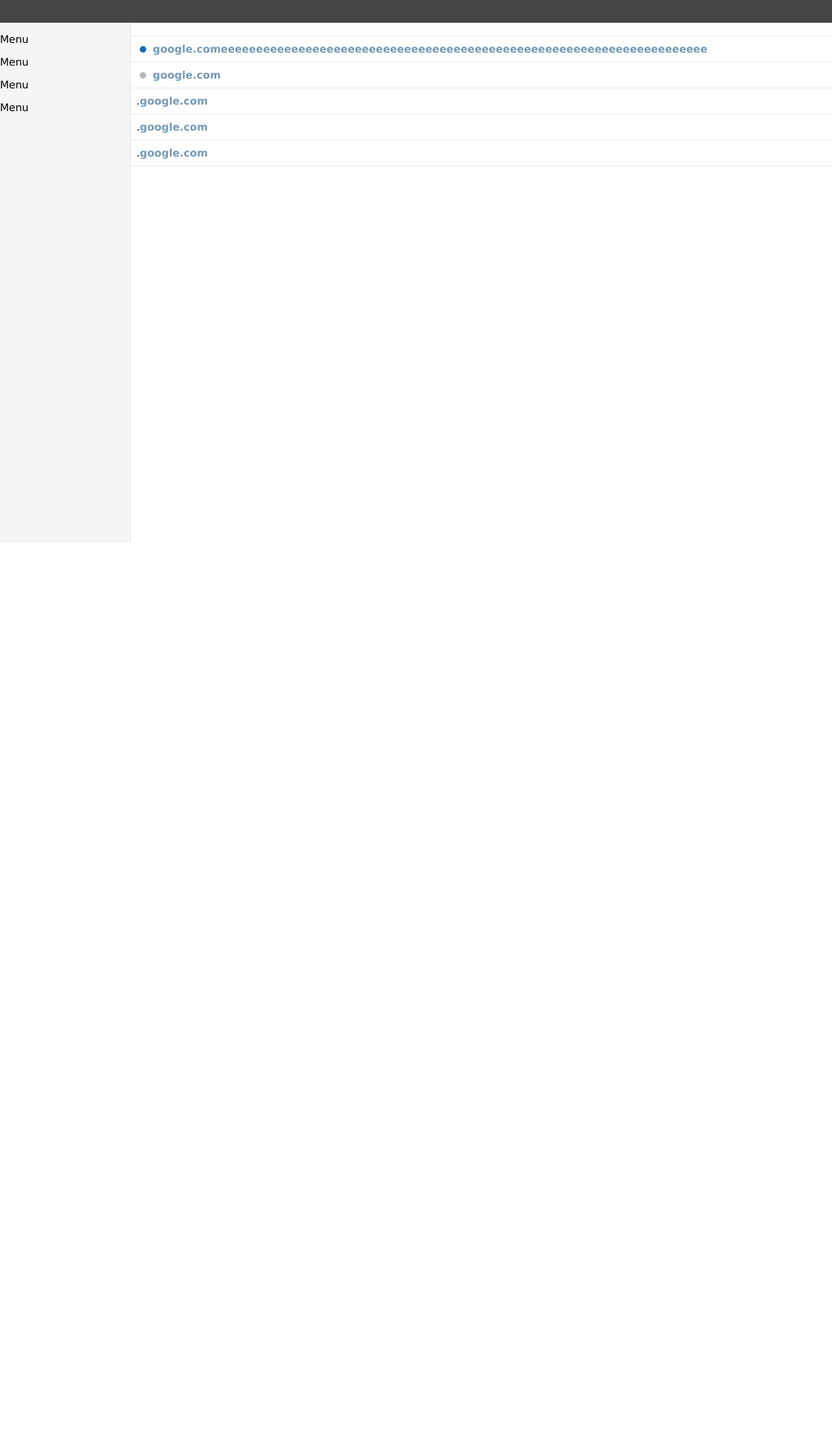
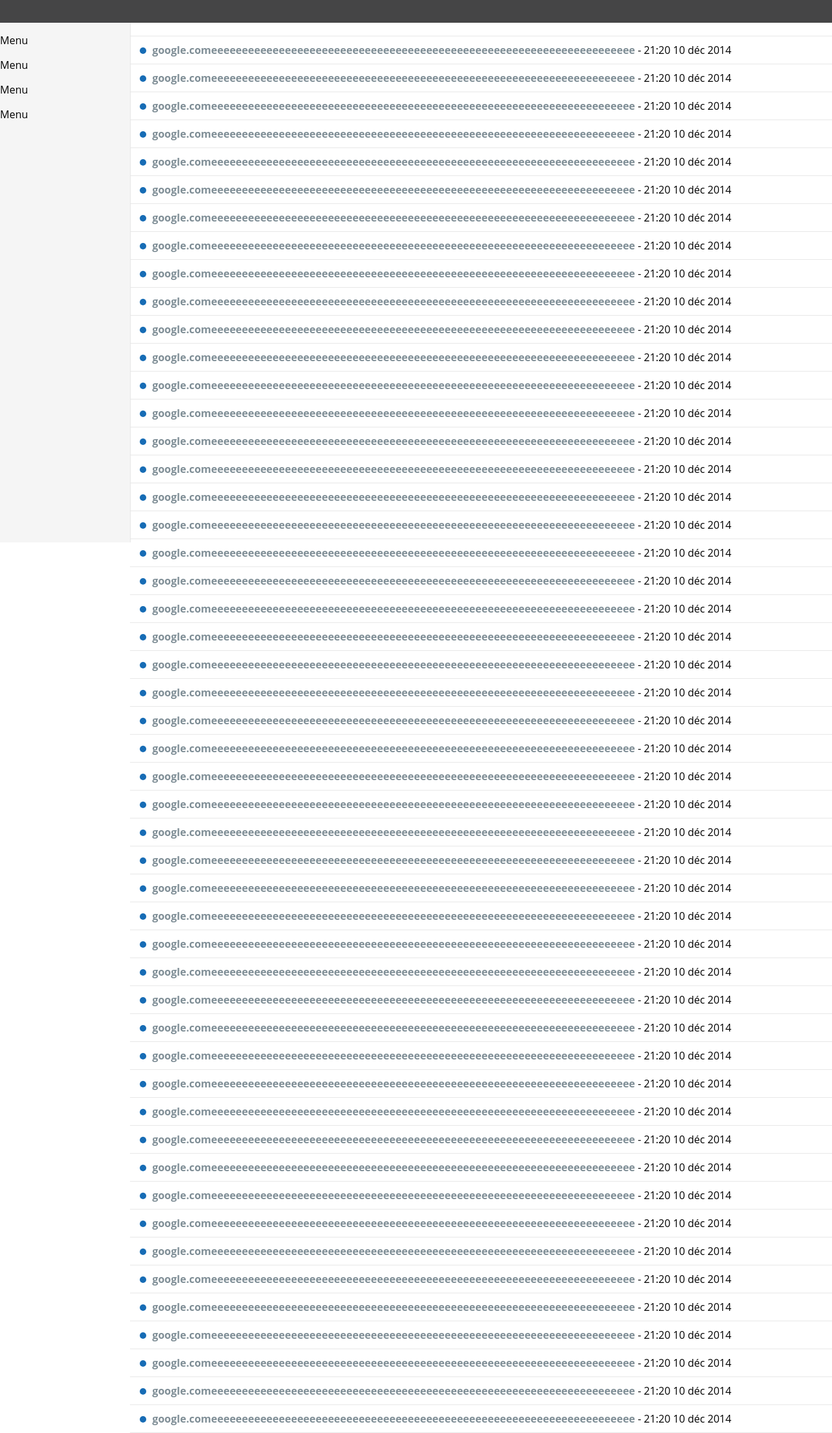
Before and after one commit to dprslt/FluxRss, a PHP site: page /Vue/vueClass.php in a window 1280 px wide. Shown: the whole page at 65% size. Before the commit the page ends 835 px from the top, so only its background shows below. Run offline with PHP 8.4, Linux system fonts and the light colour scheme.

Commit message:
toolkit grahique

```diff
--- a/Vue/CSS/desktop.css
+++ b/Vue/CSS/desktop.css
@@ -5,11 +5,11 @@
 
 body{
     margin: 0;
-    font-family: "Verdana";
+    font-family: 'Open Sans',sans-serif;
 }
 
 .top_bar{
-    position: absolute;
+    position: fixed;
     top: 0;
     width: 100%;
     background: #454546;
@@ -19,7 +19,7 @@ body{
 
 .navig_bar{
     border-right: solid 1px #e6e6e6;
-    position: absolute;
+    position: fixed;
     width: 200px;
     height: 100%;
     top:0;
@@ -41,6 +41,7 @@ body{
     display: block;
     padding: 10px;
     border-top: solid 1px #e8e8e8;
+    white-space: nowrap;
 }
 
 .center_news:hover{
@@ -50,11 +51,13 @@ body{
 .center_news a{
     max-width: 100%;
     font-weight: bold;
-    color: #759ab5;
+    color: #7f8e96;
     text-decoration: none;
-
     text-overflow: ellipsis;
     overflow: hidden;
+}
+.center_news:hover a{
+    color: #5c666d;
 }
 
 .time_indicator_on{
--- a/Vue/vueClass.php
+++ b/Vue/vueClass.php
@@ -24,18 +24,19 @@
             <p>Menu</p>
         </div>
         <div class="center_container">
+
             <div class="center_newslist">
-                <div class="center_news">
-                    <div class="time_indicator_on"></div>
-                    <a href="http://google.com">google.comeeeeeeeeeeeeeeeeeeeeeeeeeeeeeeeeeeeeeeeeeeeeeeeeeeeeeeeeeeeeeeeeeeeee</a>
-                </div>
-                <div class="center_news">
-                    <div class="time_indicator_off"></div>
-                    <a href="http://google.com">google.com</a>
-                </div>
-                <div class="center_news">.<a href="http://google.com">google.com</a></div>
-                <div class="center_news">.<a href="http://google.com">google.com</a></div>
-                <div class="center_news">.<a href="http://google.com">google.com</a></div>
+                <?php
+                for($i = 0;$i<50;++$i){
+                    echo '
+                        <div class="center_news">
+                            <div class="time_indicator_on"></div>
+                            <a href="http://google.com">google.comeeeeeeeeeeeeeeeeeeeeeeeeeeeeeeeeeeeeeeeeeeeeeeeeeeeeeeeeeeeeeeeeeeeee</a>
+                            <span> - 21:20 10 déc 2014</span>
+                        </div>
+                    ';
+                }
+                ?>
 
             </div>
         </div>
```
